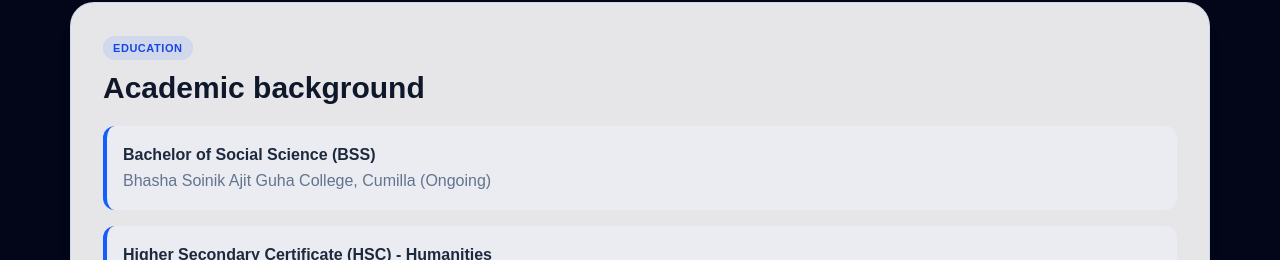
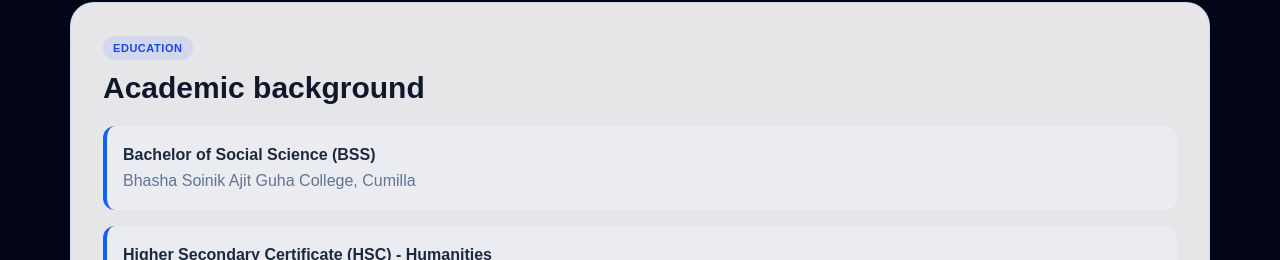
Before and after one commit to AshikurRahamanAhad/portfolio, a Next.js app: page / in a window 1280 px wide. Shown: the part 1636-1896 px from the top of the page. Built offline with nearby package versions, Linux system fonts and the light colour scheme.

Commit message:
removed Ongoing from BSS degree

```diff
--- a/src/components/sections/Education.jsx
+++ b/src/components/sections/Education.jsx
@@ -11,7 +11,7 @@ export default function Education() {
         <ul className="list-none m-0 p-0 grid gap-4">
           <li className="p-4 bg-blue-50/40 border-l-4 border-l-blue-600 rounded-xl text-slate-500 text-sm sm:text-base leading-relaxed">
             <strong className="text-slate-800">Bachelor of Social Science (BSS)</strong><br />
-            Bhasha Soinik Ajit Guha College, Cumilla (Ongoing)
+            Bhasha Soinik Ajit Guha College, Cumilla
           </li>
           <li className="p-4 bg-blue-50/40 border-l-4 border-l-blue-600 rounded-xl text-slate-500 text-sm sm:text-base leading-relaxed">
             <strong className="text-slate-800">Higher Secondary Certificate (HSC) - Humanities</strong><br />
```
